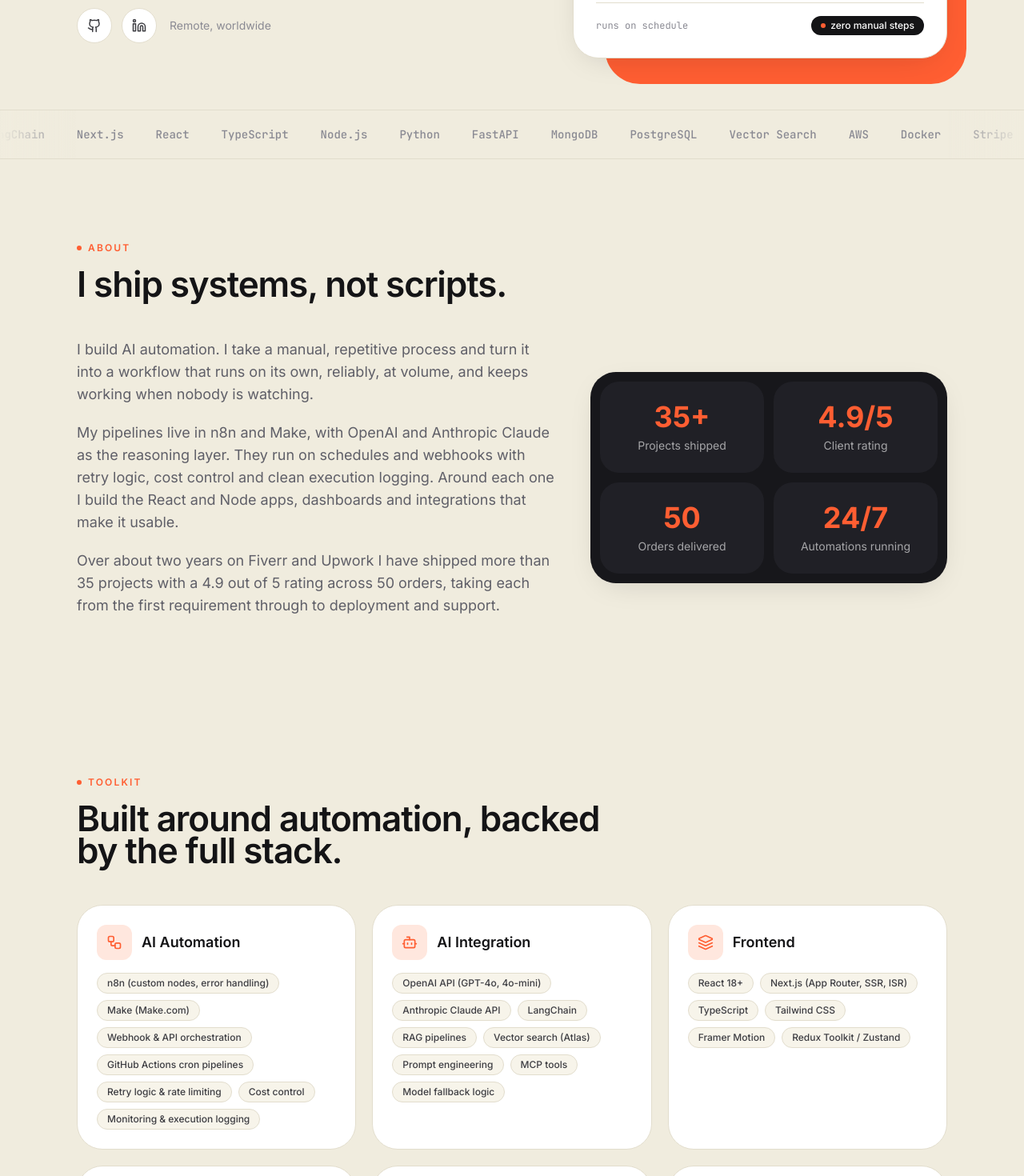
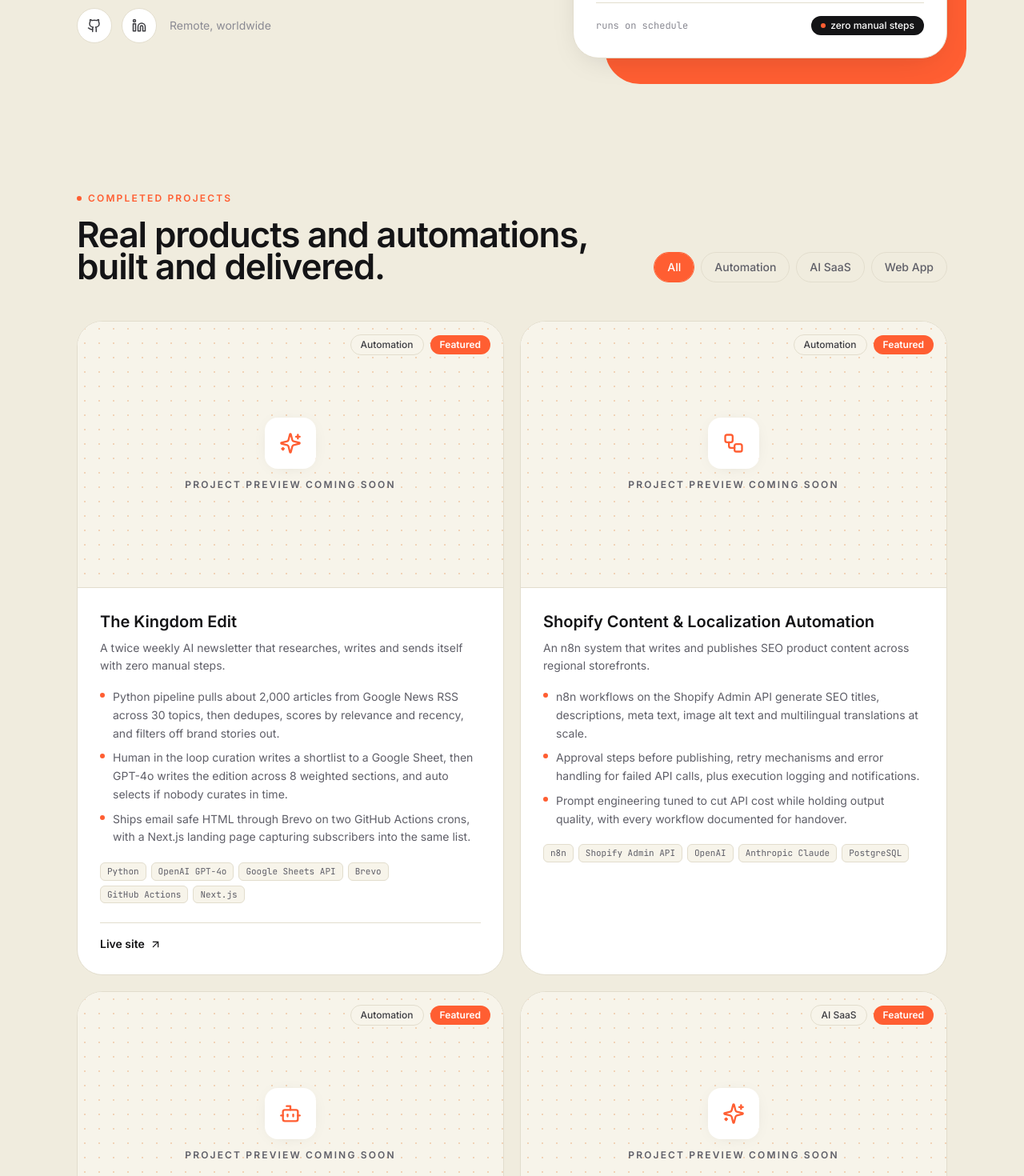
Before and after one commit to github4rslan/ai-automation, a React (Vite) app: page / in a window 1280 px wide. Shown: the part 580-2050 px from the top of the page at 80% size. Built offline with nearby package versions, Linux system fonts and the light colour scheme.

Commit message:
Refocus portfolio on completed projects

```diff
--- a/src/App.tsx
+++ b/src/App.tsx
@@ -2,11 +2,7 @@ import Background from "./components/Background";
 import ScrollProgress from "./components/ScrollProgress";
 import Navbar from "./components/Navbar";
 import Hero from "./components/Hero";
-import Marquee from "./components/Marquee";
-import About from "./components/About";
-import Skills from "./components/Skills";
 import Projects from "./components/Projects";
-import Experience from "./components/Experience";
 import Contact from "./components/Contact";
 import Footer from "./components/Footer";
 
@@ -18,11 +14,7 @@ export default function App() {
       <Navbar />
       <main className="relative">
         <Hero />
-        <Marquee />
-        <About />
-        <Skills />
         <Projects />
-        <Experience />
         <Contact />
       </main>
       <Footer />
--- a/src/components/Projects.tsx
+++ b/src/components/Projects.tsx
@@ -21,8 +21,8 @@ export default function Projects() {
       <div className="container-x">
         <div className="flex flex-col gap-8 md:flex-row md:items-end md:justify-between">
           <SectionHeading
-            eyebrow="Selected work"
-            title="Automations and AI products I have shipped."
+            eyebrow="Completed projects"
+            title="Real products and automations, built and delivered."
             className="mb-0"
           />
           <div className="flex flex-wrap gap-2">
@@ -84,7 +84,6 @@ function ProjectCard({ project }: { project: Project }) {
       className="card card-hover group flex flex-col overflow-hidden"
     >
       {project.image ? (
-        /* screenshot banner */
         <div className="relative aspect-[16/10] overflow-hidden border-b border-line bg-cream-50">
           <img
             src={project.image}
@@ -97,18 +96,22 @@ function ProjectCard({ project }: { project: Project }) {
             <Icon size={18} />
           </div>
         </div>
-      ) : null}
+      ) : (
+        <div className="relative flex aspect-[16/10] items-center justify-center overflow-hidden border-b border-line bg-cream-50">
+          <div className="absolute inset-0 opacity-40 [background-image:radial-gradient(#e8a16b_1px,transparent_1px)] [background-size:18px_18px]" />
+          <div className="relative flex flex-col items-center gap-3 text-center">
+            <div className="flex h-16 w-16 items-center justify-center rounded-2xl bg-white text-brand shadow-soft">
+              <Icon size={28} />
+            </div>
+            <span className="text-xs font-semibold uppercase tracking-[0.18em] text-ink-muted">
+              Project preview coming soon
+            </span>
+          </div>
+          <div className="absolute right-4 top-4">{badges}</div>
+        </div>
+      )}
 
       <div className="flex flex-1 flex-col p-6 sm:p-7">
-        {!project.image && (
-          <div className="mb-5 flex items-start justify-between">
-            <div className="flex h-12 w-12 items-center justify-center rounded-2xl bg-brand-soft text-brand transition-colors group-hover:bg-brand group-hover:text-white">
-              <Icon size={22} />
-            </div>
-            {badges}
-          </div>
-        )}
-
         <h3 className="font-display text-xl font-semibold text-ink">{project.name}</h3>
         <p className="mt-2 text-sm leading-relaxed text-ink-muted">{project.blurb}</p>
 
--- a/src/data/site.ts
+++ b/src/data/site.ts
@@ -46,10 +46,7 @@ export const profile = {
 
 export type NavItem = { label: string; href: string };
 export const nav: NavItem[] = [
-  { label: "About", href: "#about" },
-  { label: "Skills", href: "#skills" },
-  { label: "Work", href: "#work" },
-  { label: "Experience", href: "#experience" },
+  { label: "Projects", href: "#work" },
 ];
 
 /* ---------------------------- Skills ------------------------------ */
@@ -311,58 +308,3 @@ export const projects: Project[] = [
     codeUrl: "https://github.com/github4rslan/simplyai_backend",
   },
 ];
-
-/* --------------------------- Experience --------------------------- */
-
-export type Experience = {
-  role: string;
-  company: string;
-  period: string;
-  location: string;
-  points: string[];
-};
-
-export const experience: Experience[] = [
-  {
-    role: "AI Automation Developer (Freelance)",
-    company: "Fiverr and Upwork",
-    period: "2023 to Present",
-    location: "Remote",
-    points: [
-      "Delivered more than 35 AI and automation projects with a 4.9 out of 5 rating across 50 orders, each taken from requirements through deployment and post launch support.",
-      "Designed and ran multi step AI automation pipelines in n8n and Make for content generation, localization, review handling and reporting, with OpenAI and Claude as the intelligence layer.",
-      "Built automations that run continuously at volume with retry logic, cost control and clean error handling, and judged when a task should be a deterministic workflow versus an AI agent.",
-      "Shipped commercial products including an AI homeschooling platform, a fully automated newsletter system, a music distribution SaaS and an e-commerce site.",
-    ],
-  },
-  {
-    role: "Full Stack Developer",
-    company: "ZySoftTec",
-    period: "Feb 2026 to June 2026",
-    location: "Remote",
-    points: [
-      "Built production grade full stack apps with React, Node, Express, TypeScript, Next.js, MongoDB and PostgreSQL inside an engineering team.",
-      "Designed features end to end, from React and TypeScript UI flows to REST APIs, backend logic and databases, through code reviews with a senior developer.",
-      "Built auth and authorization with JWT and RBAC, admin dashboards with protected routes, and integrated AWS S3, Stripe and CDN across production projects.",
-      "Followed a proper Git workflow with feature branches, pull requests and reviews in an Agile team.",
-    ],
-  },
-];
-
-export const education = [
-  {
-    degree: "MS, Computer Systems Engineering",
-    school: "Islamia University of Bahawalpur",
-    year: "2023",
-  },
-  {
-    degree: "BS, Computer Systems Engineering",
-    school: "Islamia University of Bahawalpur",
-    year: "2020",
-  },
-  {
-    degree: "Registered Engineer (RE), Pakistan Engineering Council",
-    school: "PEC Reg. No. COMP/20144",
-    year: "",
-  },
-];
```
